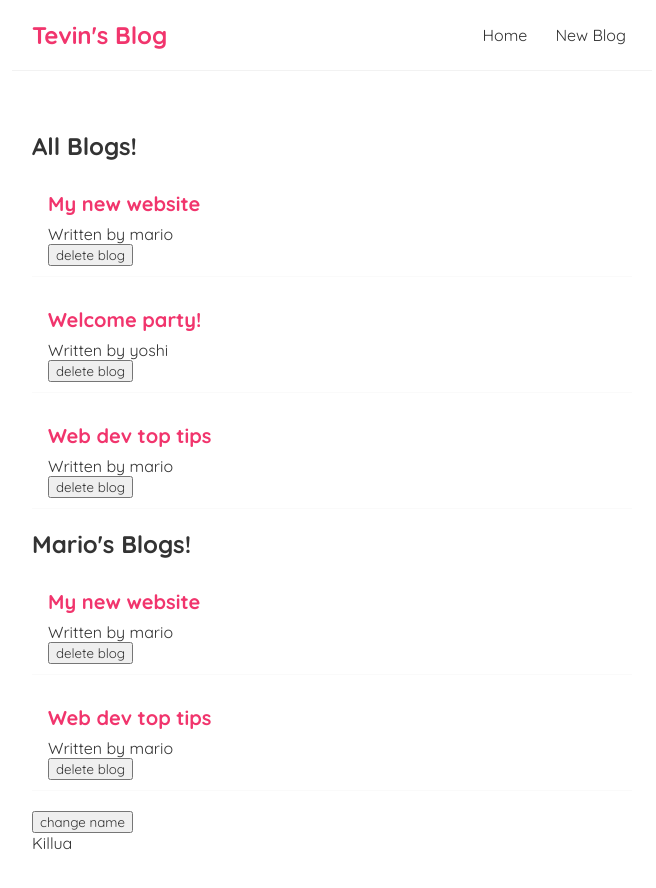
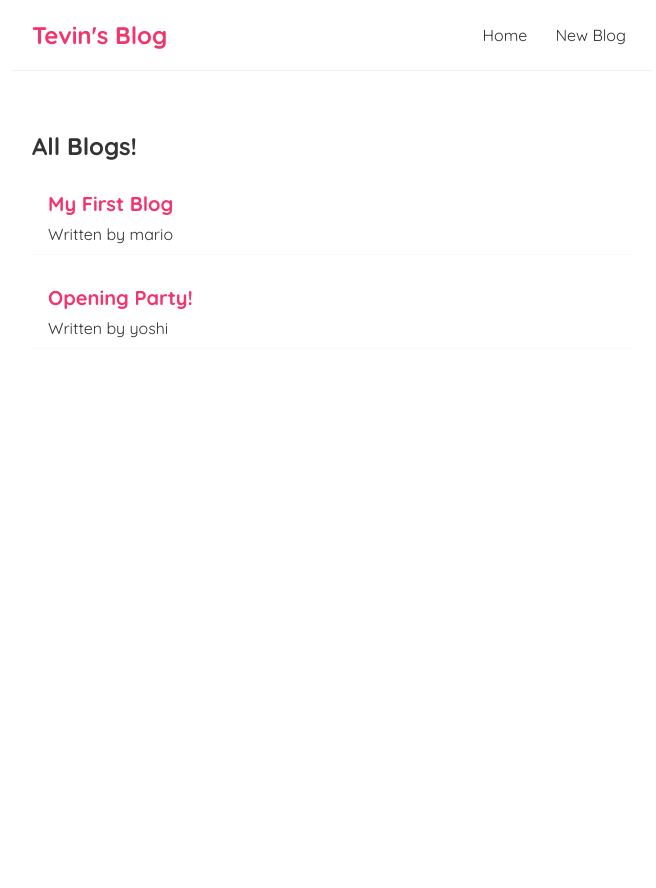
Before and after one commit to TevinAchong/full_modern_react, a React (Create React App) app in the folder tevin-blog/: page / in a window 1280 px wide. Shown: the top 888 px of the page, without its empty margins (308-964 px from the left). After the commit the page ends 800 px from the top, so only its background shows below. Built offline with nearby package versions, Linux system fonts and the light colour scheme; data requests are answered from the project's data file.

Commit message:
handled fetching data from db.json

```diff
--- a/tevin-blog/src/BlogList.js
+++ b/tevin-blog/src/BlogList.js
@@ -1,4 +1,4 @@
-const BlogList = ({blogs, homePageTitle, handleDelete}) => {
+const BlogList = ({blogs, homePageTitle}) => {
 
     return (
         <div className="blog-list">
@@ -7,7 +7,6 @@ const BlogList = ({blogs, homePageTitle, handleDelete}) => {
                 <div className="blog-preview" key={blog.id}>
                     <h2>{ blog.title }</h2>
                     <p>Written by { blog.author }</p>
-                    <button onClick={() => handleDelete(blog.id)}>delete blog</button>
                 </div>
             ))}
         </div>
--- a/tevin-blog/src/Home.js
+++ b/tevin-blog/src/Home.js
@@ -2,38 +2,27 @@ import { useState, useEffect } from 'react';
 import BlogList from './BlogList';
 
 const Home = () => {
-    const [blogs, setBlogs] = useState([
-        { title: 'My new website', body: 'lorem ipsum...', author: 'mario', id: 1 },
-        { title: 'Welcome party!', body: 'lorem ipsum...', author: 'yoshi', id: 2 },
-        { title: 'Web dev top tips', body: 'lorem ipsum...', author: 'mario', id: 3 }
-    ]);
-
-    const [name, setName] = useState('Killua');
-
-    const handleDelete = (id) => {
-        const newBlogs = blogs.filter(blog => blog.id !== id);
-        setBlogs(newBlogs);
-    }
+    const [blogs, setBlogs] = useState(null);
 
     // This function runs every time there is a re-render (the data changes)
     useEffect(() => {
-        console.log('Name has been changed!!!!');
-        console.log(`It is now ${name}`);
+        fetch('http://localhost:8000/blogs').then(
+            res => {
+                return res.json();
+            }
+        ).then(data => {
+            console.log(data);
+            setBlogs(data);
+        });
         // We can access the state
-    }, [name]);
+    }, []);
     // passing a dependency array to specify when useEffect should run (not after every render)
     // an empty array makes sure the function is only run once, on the first render
-    // Since we pass [name] useEffect will only run when there is a change to the state of `name`
 
     return (
         <div className="home">
-            <BlogList blogs={blogs} homePageTitle="All Blogs!" handleDelete={handleDelete}/>
-
-            {/* Component being reused */}
-            <BlogList blogs={blogs.filter((blog) => blog.author === 'mario')} homePageTitle="Mario's Blogs!"/>
-
-            <button onClick={() => setName(name === 'Killua' ? 'Gojo' : 'Killua')}>change name</button>
-            <p>{ name }</p>
+            {/* If blogs is null, it does not proceed with creating the component */}
+            {blogs && <BlogList blogs={blogs} homePageTitle="All Blogs!"/>}
         </div>
      );
 }
```
